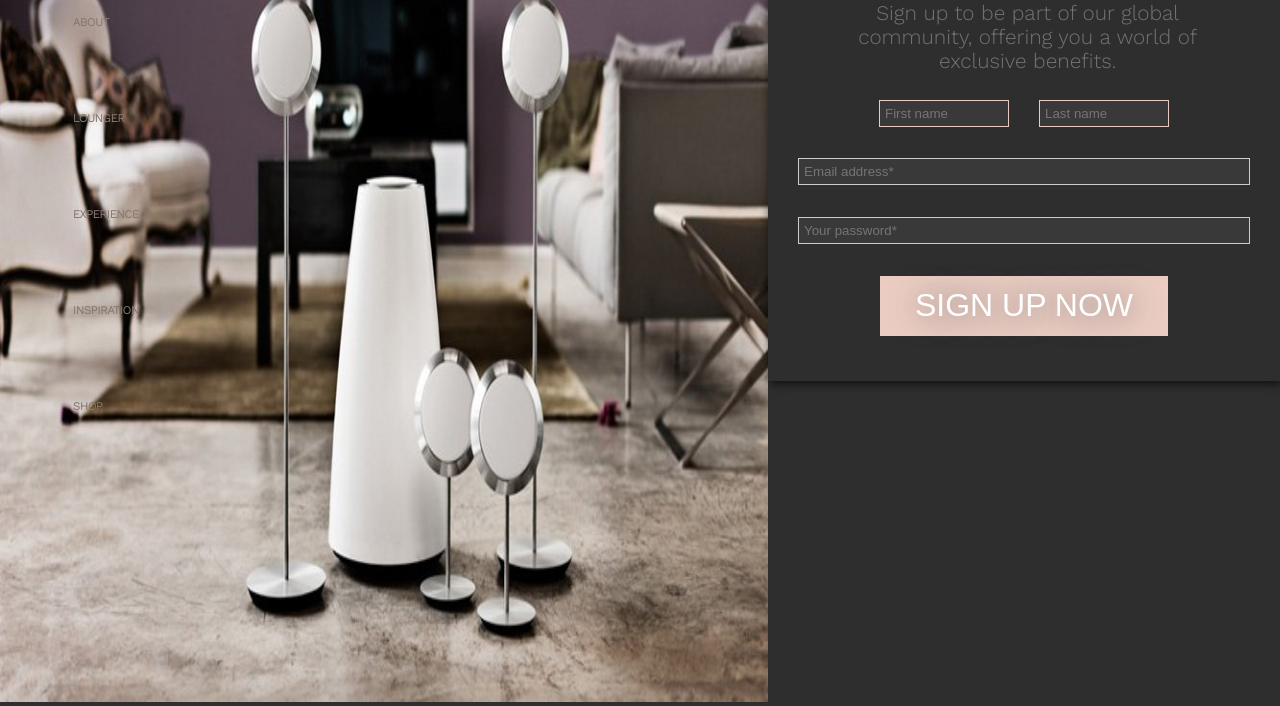
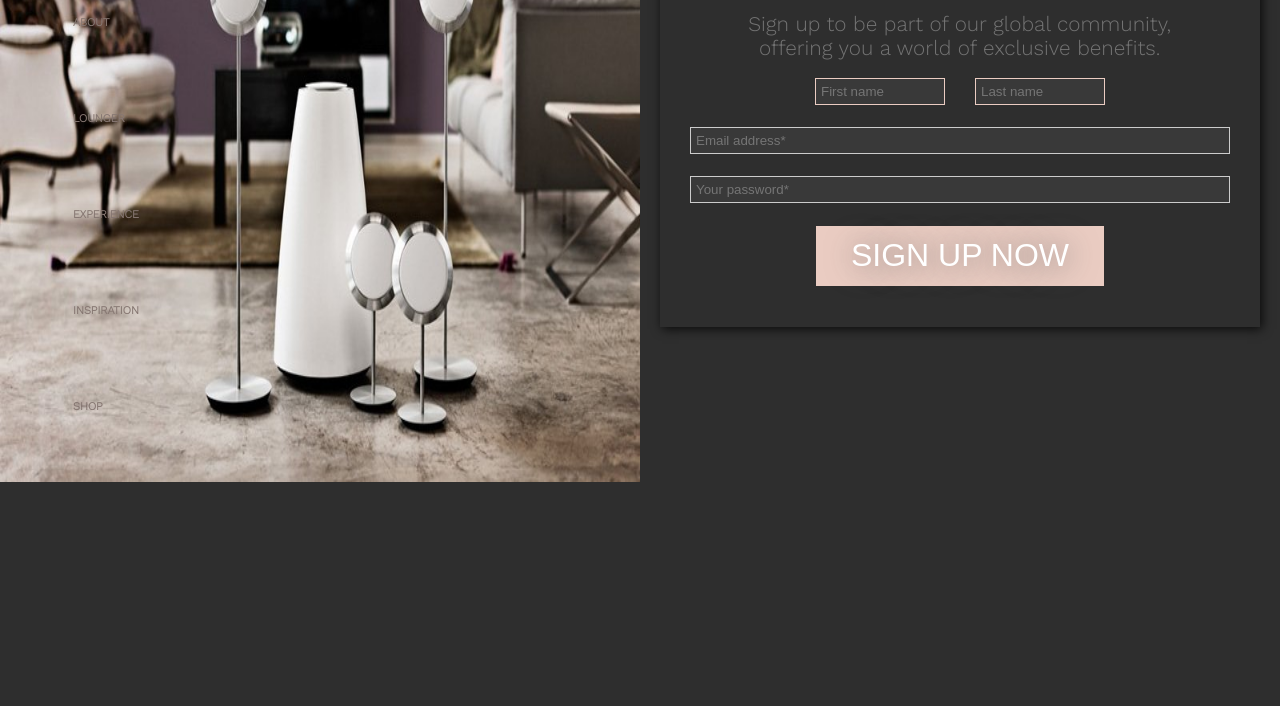
Before and after one commit to JostesMarcel/CSS3.5_headphone-inspiration, a plain HTML site: page assets/html/newsletter.html in a window 1280 px wide. Shown: the part 221-927 px from the top of the page. After the commit the page ends 800 px from the top, so only its background shows below. Drawn offline with nearby package versions, Linux system fonts and the light colour scheme.

Commit message:
Newsletter

```diff
--- a/assets/css/newsletter.css
+++ b/assets/css/newsletter.css
@@ -74,11 +74,11 @@ nav a:hover{
 /* anfang main */
 main{
     display: grid;
-    grid-template-columns: 60% 40%;
+    grid-template-columns: 50% 50%;
 }
 img{
 width: 100%;
-height: 131%;
+height: 104%;
 }
 form {
     margin: 20% auto;
@@ -90,7 +90,7 @@ form {
 	max-width: 600px;
 	padding: 30px;
 	text-align: center;
-	height: 500px;
+	height: 420px;
 	box-shadow: 2px 2px 10px rgba(0, 0, 0, 0.8);
 }
 input {
--- a/assets/css/seite3.css
+++ b/assets/css/seite3.css
@@ -113,4 +113,3 @@ p:nth-of-type(2){
 .sidenav a:hover{
     color: #fff;
 }
-/* ende sidenav */
--- a/assets/css/seite5.css
+++ b/assets/css/seite5.css
@@ -77,10 +77,10 @@ main{
 }
 .leftPic{
 width: 100%;
-height: 137%;
+height: 149%;
 }
 .rightPic{
-    margin: 15% 0 0 25%;
+    margin: 9% 0 0 25%;
     width: 59%;
 }
 .buyContainer{
```
